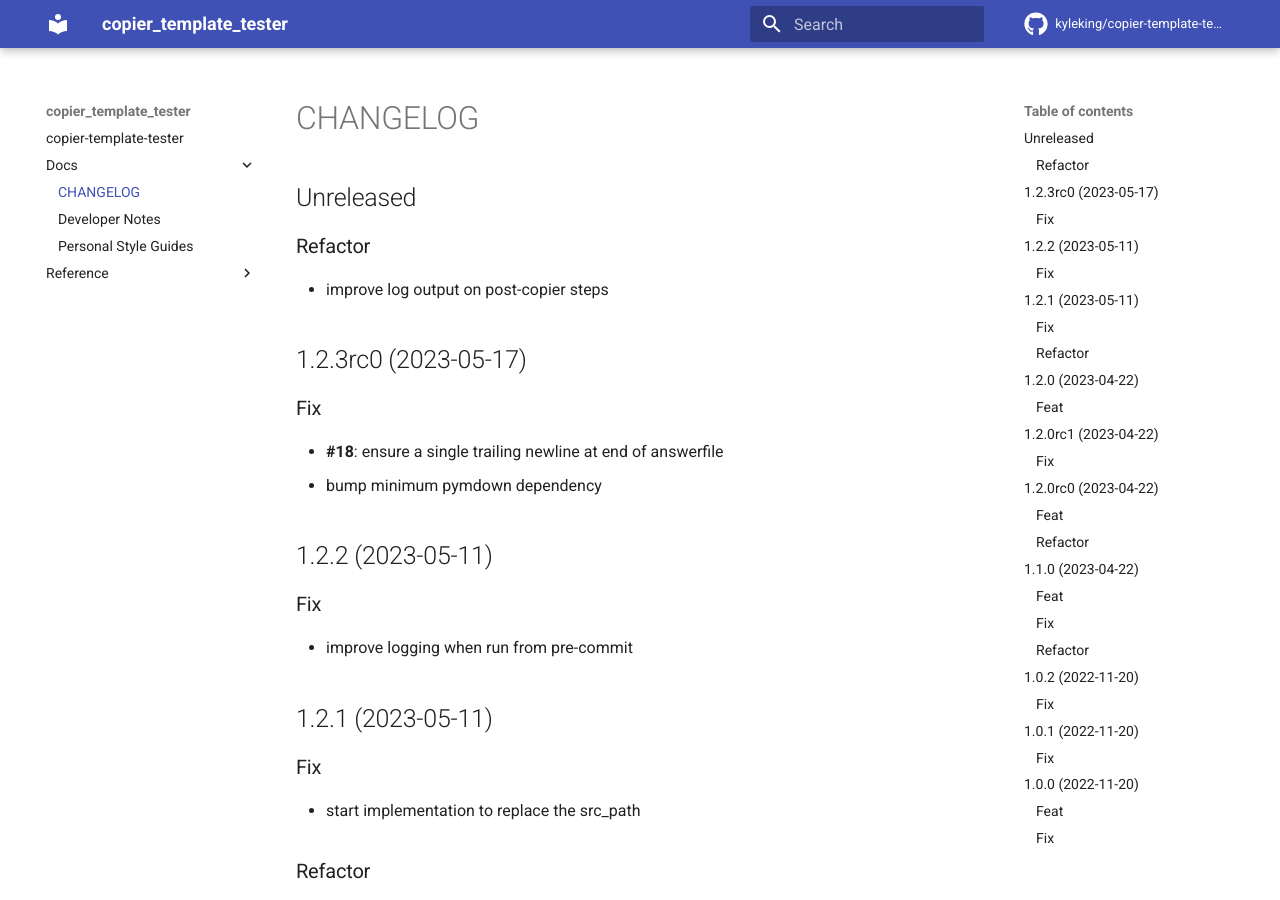
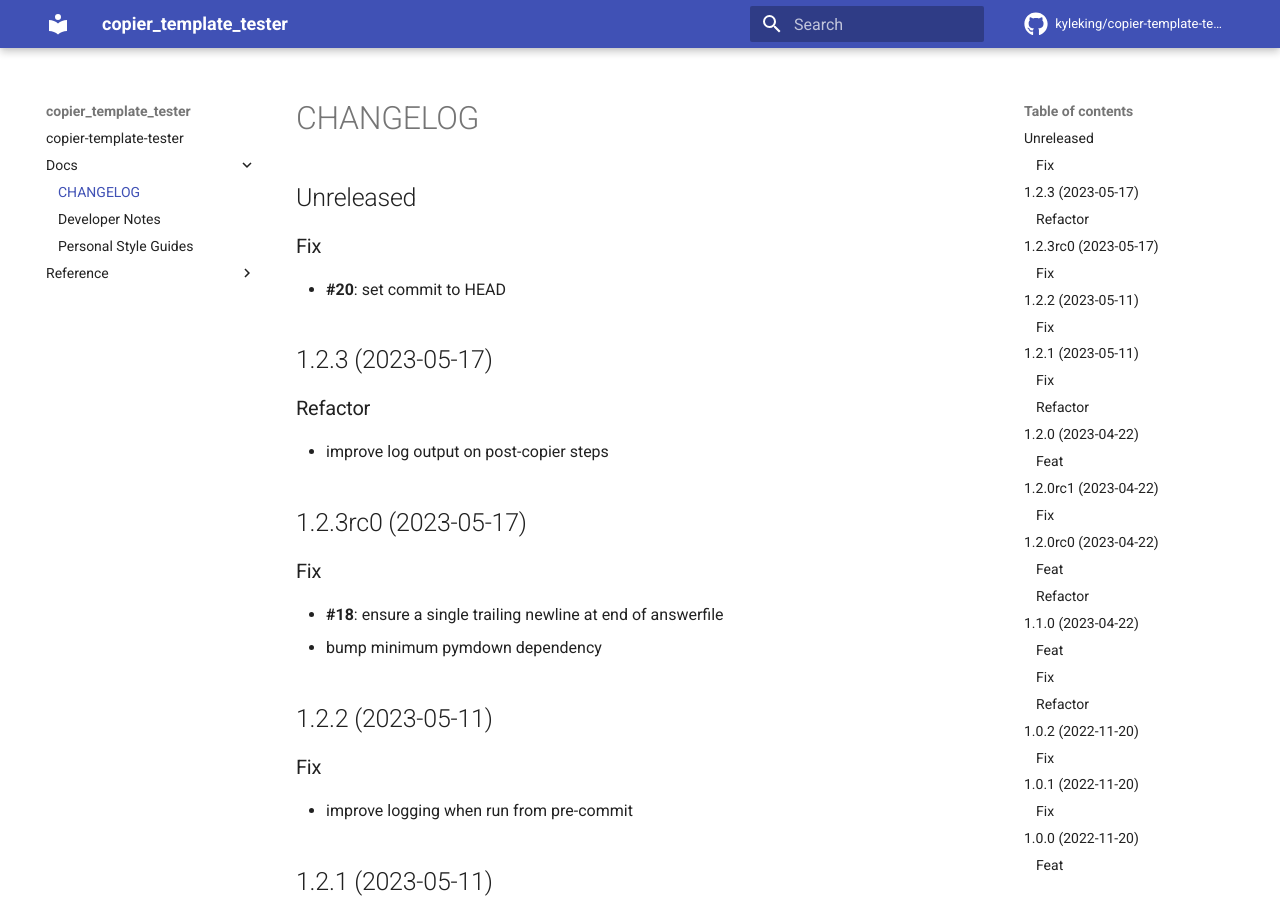
Before and after one commit to KyleKing/copier-template-tester, an MkDocs documentation site: the page built from docs/docs/CHANGELOG.md, in a window 1280 px wide and 900 px high. Built offline with MkDocs 1.6.1 and Material for MkDocs 9.7.7, drawn with Linux system fonts in a browser that asks for light colours; comment, search, counter and statistics services are not loaded.

```diff
--- a/docs/docs/CHANGELOG.md
+++ b/docs/docs/CHANGELOG.md
@@ -1,4 +1,10 @@
 ## Unreleased
+
+### Fix
+
+- **#20**: set commit to HEAD
+
+## 1.2.3 (2023-05-17)
 
 ### Refactor
 
```
Also changed, not shown: docs/docs/DEVELOPER_GUIDE.md (+1 -1 lines), 2 other files.
